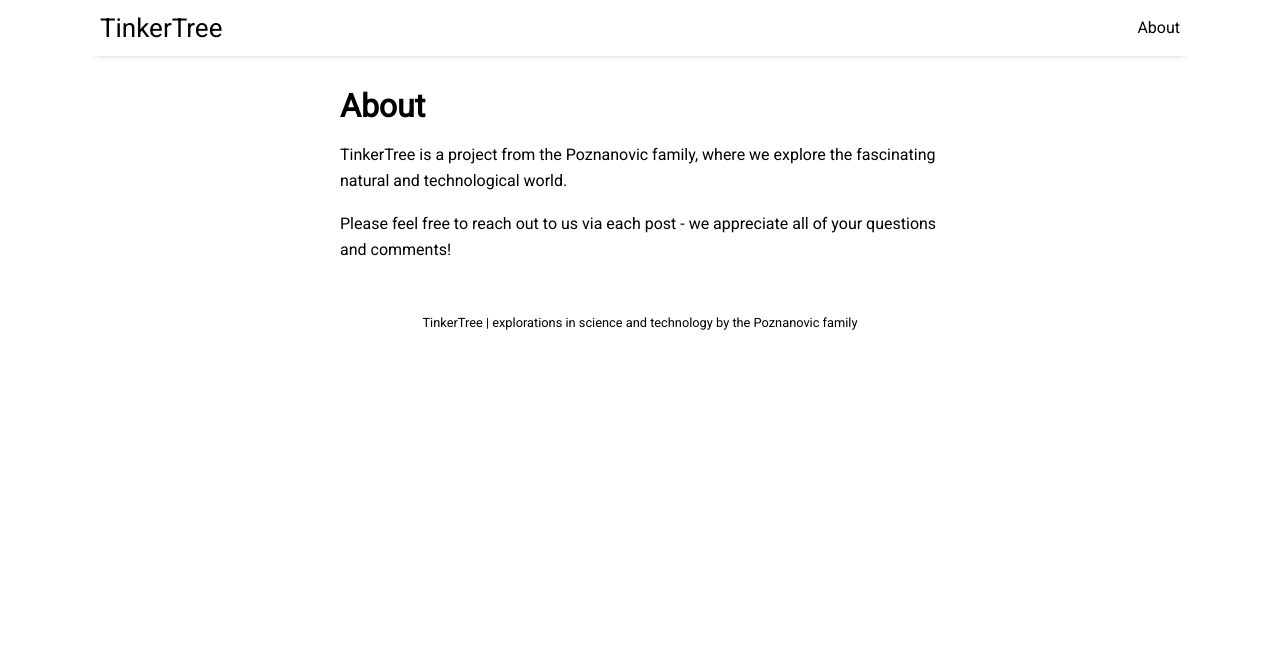
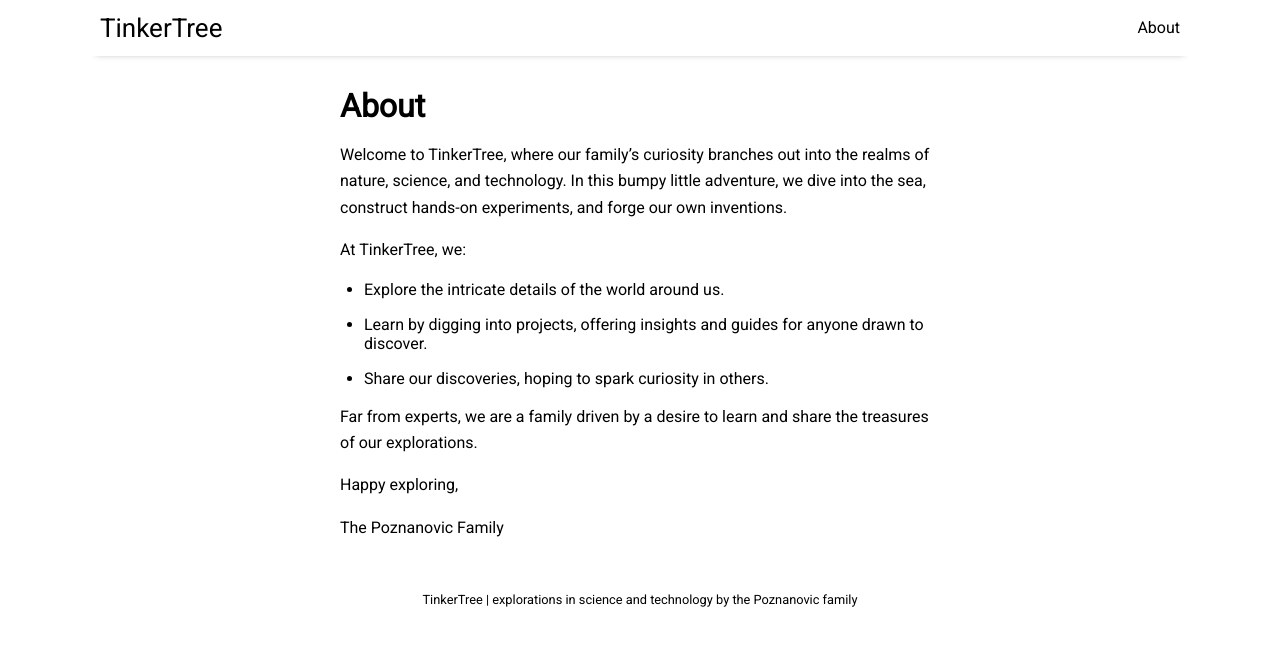
Before and after one commit to tinkertree/tinkertree.github.io, a Jekyll site: the page built from pages/about.md, in a window 1280 px wide. Shown: the top 646 px of the page. Built offline with Jekyll 4.4.1, drawn with Linux system fonts in a browser that asks for light colours; nearby versions of some CDN libraries.

Commit message:
Update welcome and about

```diff
--- a/pages/about.md
+++ b/pages/about.md
@@ -4,6 +4,16 @@ title: About
 permalink: /about
 ---
 
-TinkerTree is a project from the Poznanovic family, where we explore the fascinating natural and technological world.
+Welcome to TinkerTree, where our family's curiosity branches out into the realms of nature, science, and technology. In this bumpy little adventure, we dive into the sea, construct hands-on experiments, and forge our own inventions.
 
-Please feel free to reach out to us via each post - we appreciate all of your questions and comments!
+At TinkerTree, we:
+
+* Explore the intricate details of the world around us.
+* Learn by digging into projects, offering insights and guides for anyone drawn to discover.
+* Share our discoveries, hoping to spark curiosity in others.
+
+Far from experts, we are a family driven by a desire to learn and share the treasures of our explorations.
+
+Happy exploring,
+
+The Poznanovic Family
```
Also changed, not shown: _posts/2024-03-01-welcome-to-tinkertree.md (+13 -1 lines).
